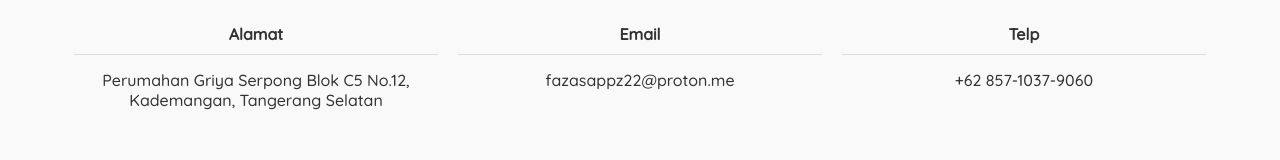
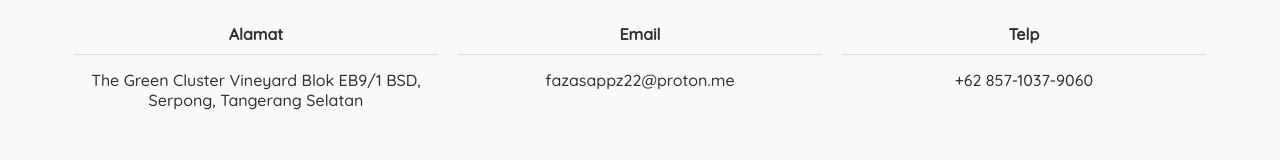
Before and after one commit to fazasaputra/fazasx, a plain HTML site: page index.html in a window 1280 px wide. Shown: the part 2009-2169 px from the top of the page. Drawn offline with Linux system fonts and the light colour scheme.

Commit message:
Update index.html

```diff
--- a/index.html
+++ b/index.html
@@ -127,7 +127,7 @@
 				<h3>Contact</h3>
 				<div class="col-3">
 					<h4>Alamat</h4>
-					<p>Perumahan Griya Serpong Blok C5 No.12, Kademangan, Tangerang Selatan</p>
+					<p>The Green Cluster Vineyard Blok EB9/1 BSD, Serpong, Tangerang Selatan</p>
 				</div>
 
 				<div class="col-3">
```
